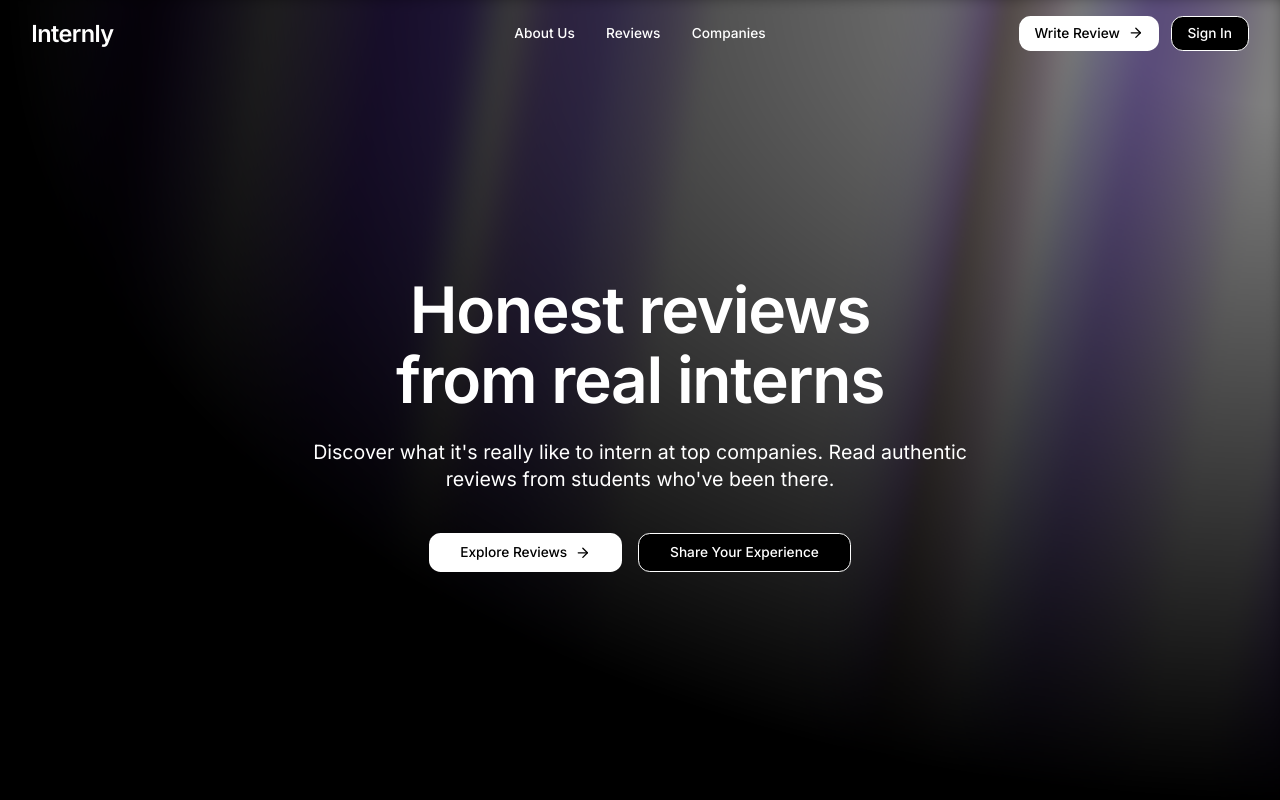
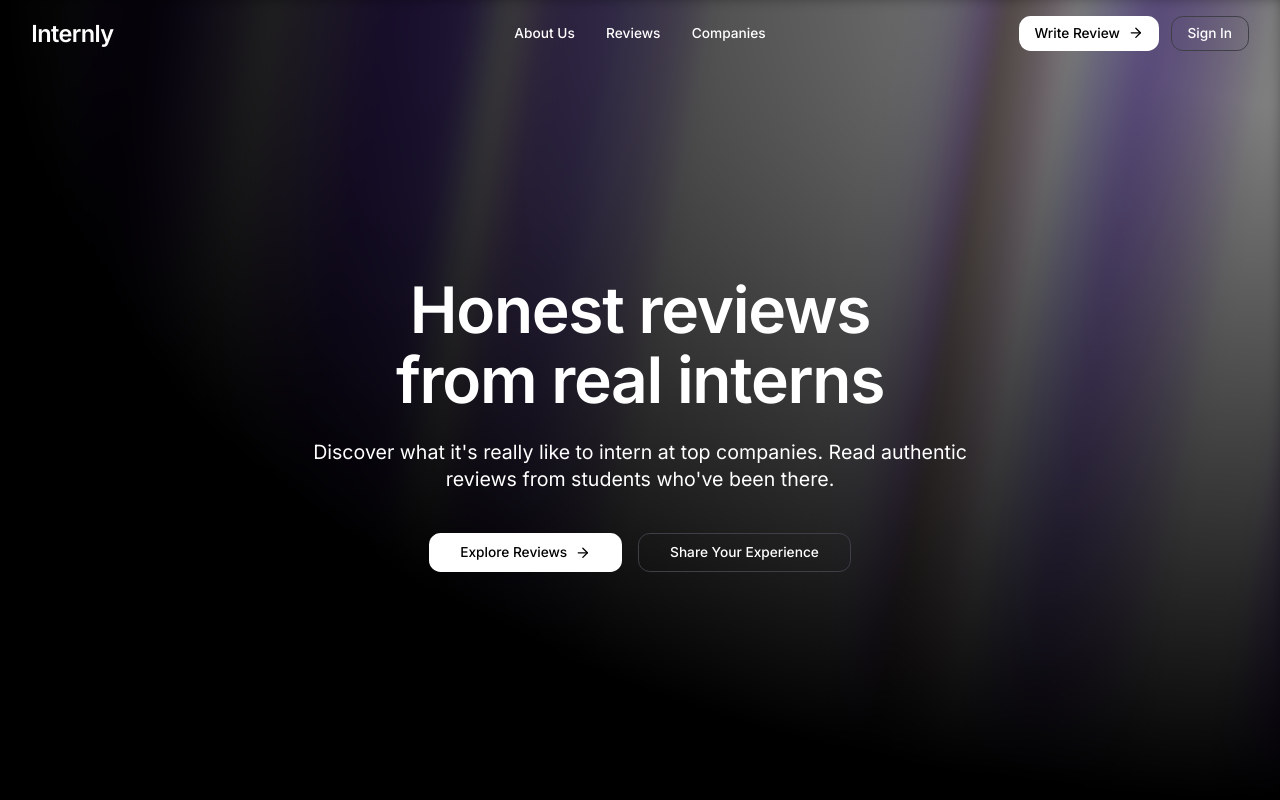
Before and after one commit to internly-app/internly, a Next.js app in the folder frontend/: page / in a window 1280 px wide. Shown: the top 800 px of the page. Built offline with nearby package versions, Linux system fonts and the light colour scheme; no server answers.

Commit message:
Fix outline button styling for consistency
- Update Button outline variant to use transparent background
- Use border-zinc-700 for consistent border color across app
- Add proper hover states with zinc-800 background
- Ensures all outline buttons (Sign In, Share Experience, etc) look identical

```diff
--- a/frontend/src/components/ui/button.tsx
+++ b/frontend/src/components/ui/button.tsx
@@ -14,7 +14,7 @@ const buttonVariants = cva(
         destructive:
           "bg-destructive text-destructive-foreground hover:bg-destructive/90",
         outline:
-          "border border-input bg-background hover:bg-accent hover:text-accent-foreground",
+          "border border-zinc-700 bg-transparent hover:bg-zinc-800 hover:text-foreground",
         secondary:
           "bg-secondary text-secondary-foreground hover:bg-secondary/80",
         ghost: "hover:bg-accent hover:text-accent-foreground",
```
